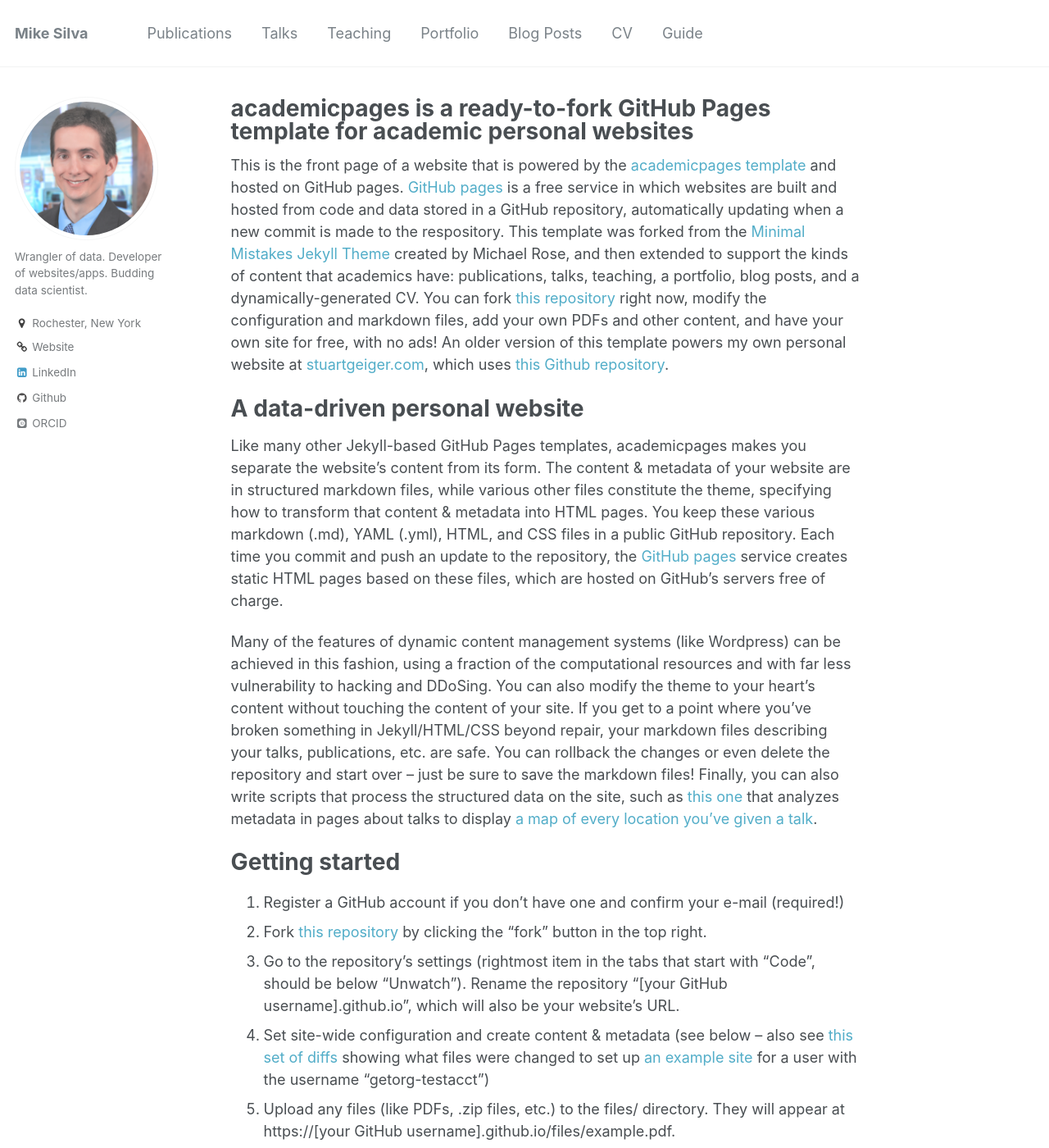
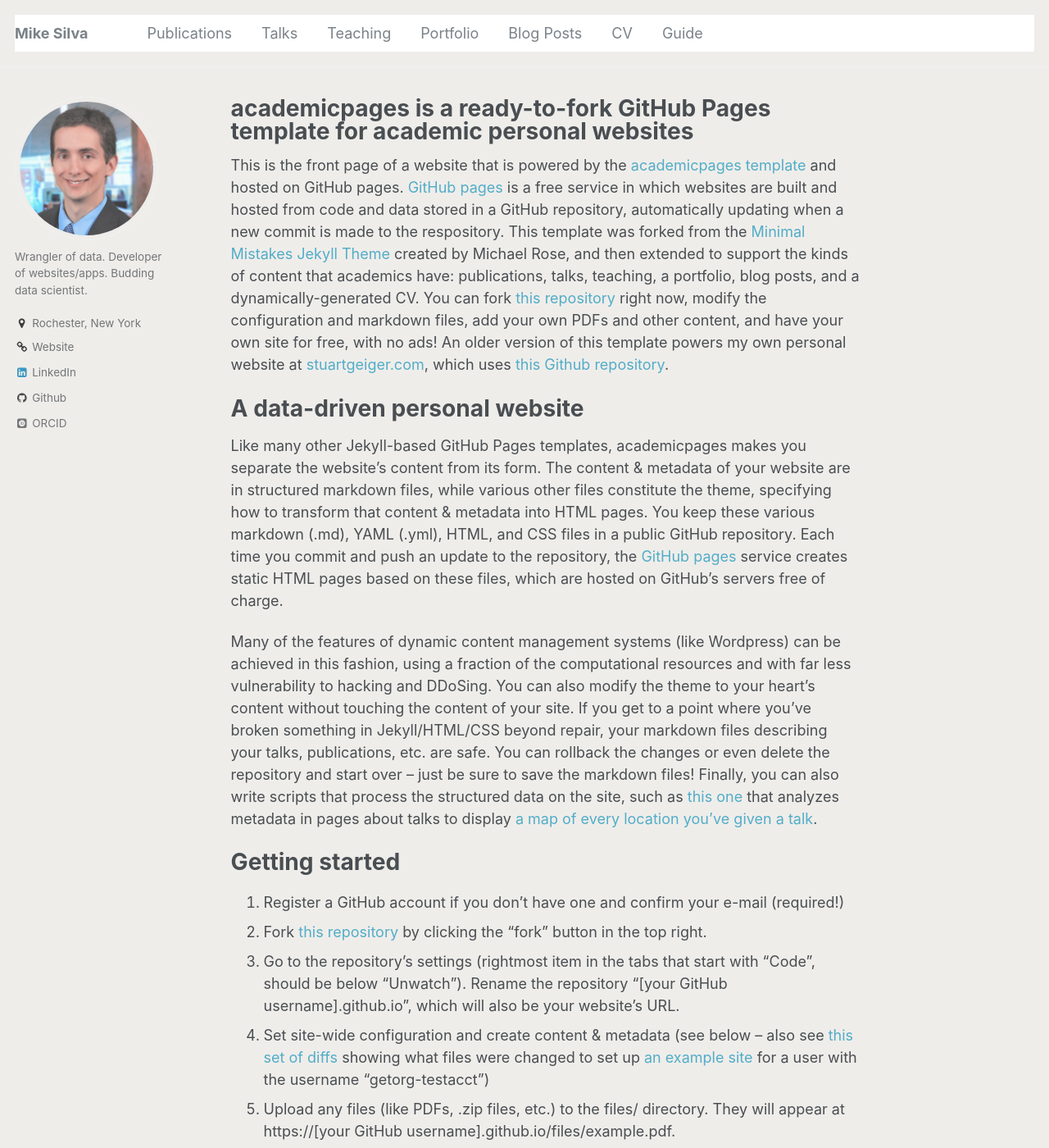
Before and after one commit to mikeasilva/mikeasilva.github.io, a Jekyll site: the page built from _pages/about.md, in a window 1280 px wide and 1400 px high. Shown: the whole window at 82% size. Built offline with Jekyll 4.4.1, drawn with Linux system fonts in a browser that asks for light colours; some web fonts are replaced.

Commit message:
Minor change

```diff
--- a/_sass/_base.scss
+++ b/_sass/_base.scss
@@ -11,6 +11,7 @@
   margin: 0;
   padding: 0;
   padding-bottom: 9em;
+  background: #efedea;
   color: $text-color;
   font-family: $global-font-family;
   line-height: 1.5;
```
